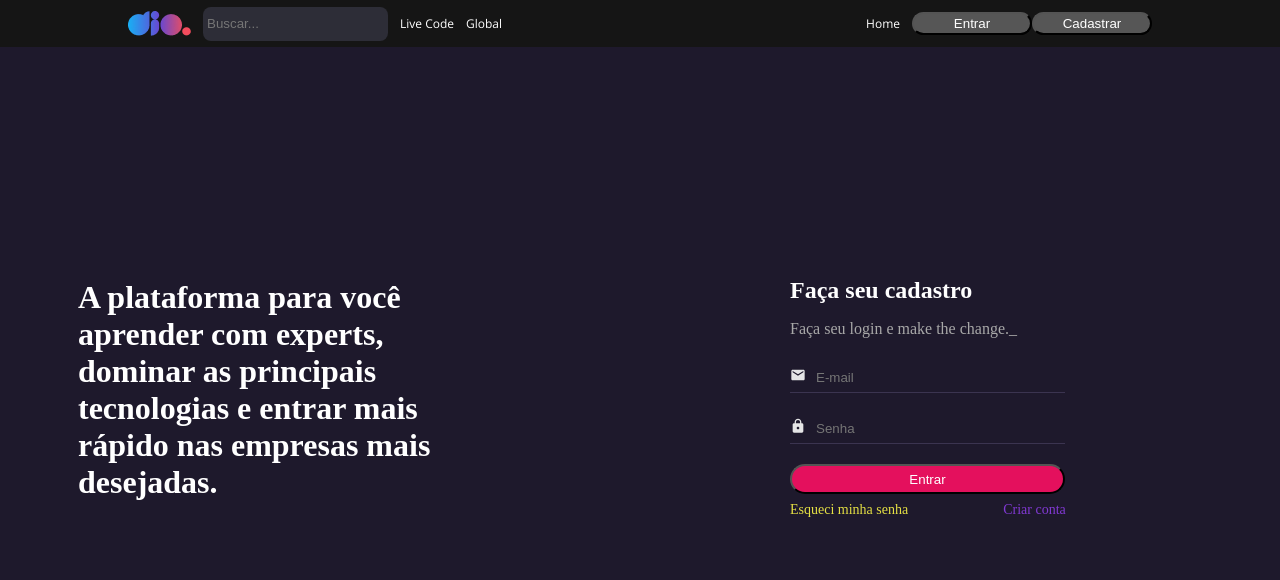
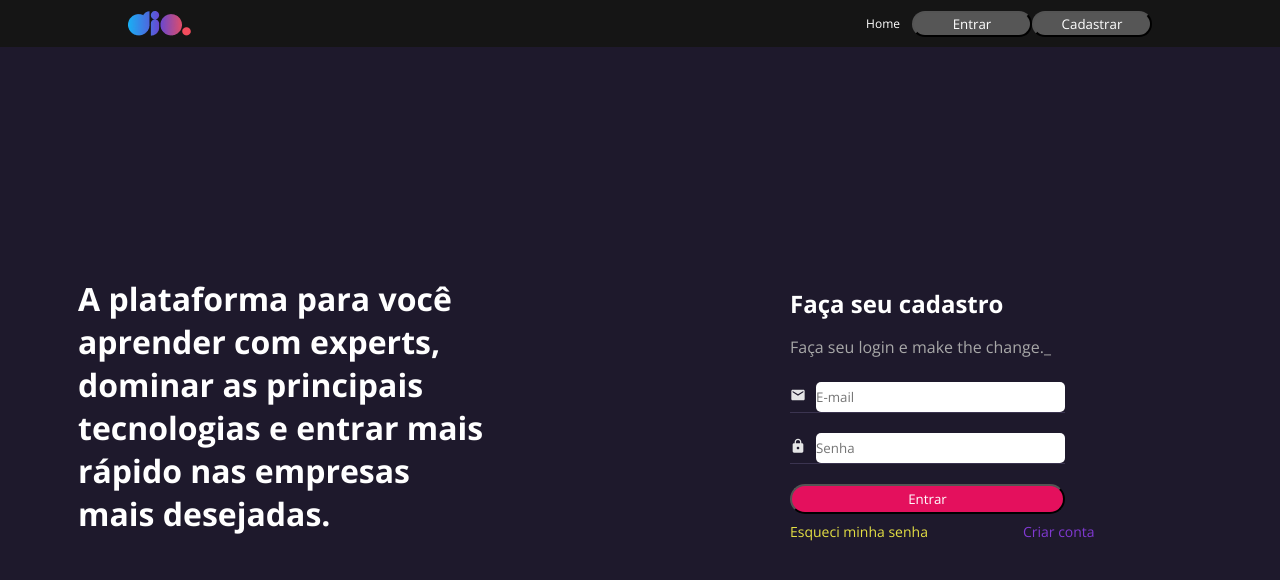
Before and after one commit to AndersonMattarDev/Dio.me-cursos, a React (Create React App) app in the folder criando_projeto_react_cli/dio/: page /login in a window 1280 px wide. Shown: the top 580 px of the page. Built offline with nearby package versions, Linux system fonts and the light colour scheme.

Commit message:
aula hooks

```diff
--- a/criando_projeto_react_cli/dio/src/App.js
+++ b/criando_projeto_react_cli/dio/src/App.js
@@ -2,6 +2,7 @@ import { BrowserRouter as Router, Routes, Route } from "react-router-dom";
 import {Home} from './pages/home';
 import { Login } from './pages/login';
 import { Feed } from './pages/feed';
+import { Teste } from "./pages/index.jsx";
 
 
 function App() {
@@ -11,6 +12,7 @@ function App() {
       <Route path="/" element={<Home />} />
       <Route path="/login" element={<Login />} />
       <Route path="/feed" element={<Feed />} />
+      <Route path="/teste" element={< Teste />} />
      </Routes>
     </Router>
   );
--- a/criando_projeto_react_cli/dio/src/components/Header/index.jsx
+++ b/criando_projeto_react_cli/dio/src/components/Header/index.jsx
@@ -9,26 +9,39 @@ import {
   Menu,
   MenuRight,
   Row,
+  UserPicture,
   Wrapper,
 } from "./styles";
 
-const Header = () => {
+const Header = ({ autenticado }) => {
   return (
     <Wrapper>
       <Container>
         <Row>
           <img src={logo} alt="Logo da DIO" />
+          {autenticado ? (
+            <>
               <BuscarInputContainer>
                 <Input placeholder="Buscar..." />
               </BuscarInputContainer>
 
               <Menu>Live Code</Menu>
               <Menu>Global</Menu>
+            </>
+          ) : null}
         </Row>
+
         <Row>
+          {autenticado ? (
+            <UserPicture src="https://avatars.githubusercontent.com/u/119048066?v=4&size=64" />
+          ) : (
+            <>
             <MenuRight href="#">Home</MenuRight>
             <Button title="Entrar" />
             <Button title="Cadastrar" />
+            </>
+          )}
+
         </Row>
       </Container>
     </Wrapper>
--- a/criando_projeto_react_cli/dio/src/components/Header/styles.js
+++ b/criando_projeto_react_cli/dio/src/components/Header/styles.js
@@ -52,7 +52,7 @@ export const BuscarInputContainer = styled.div `
 export const Menu = styled.a `
     font-family: Open Sans;
     font-style: normal;
-    font-size: 12px;
+    font-size: 18px;
     line-height: 25px;
     color: #FFFFFF;
     margin-right: 12px;
--- a/criando_projeto_react_cli/dio/src/components/Input/styles.js
+++ b/criando_projeto_react_cli/dio/src/components/Input/styles.js
@@ -16,7 +16,8 @@ export const IconContainer = styled.div `
 `
 
 export const InputText = styled.input `
-    background-color: transparent;
+    background-color: #FFFFFF;
+    border-radius: 5px;
     color: #FFFFFF;
     width: 100%;
     border: 0;
--- a/criando_projeto_react_cli/dio/src/pages/feed/index.jsx
+++ b/criando_projeto_react_cli/dio/src/pages/feed/index.jsx
@@ -9,10 +9,30 @@ import { UserInfo } from "../../components/UserInfo";
 const Feed = () => {
   return (
     <>
-      <Header />
+      <Header autenticado={true}/>
       <Container>
+
+        <Column flex={3}>
+        <Title>Feed</Title>
         <Card />
-        <UserInfo percentual={45} nome="Anderson Mattar" image="https://avatars.githubusercontent.com/u/119048066?v=4&size=64"/>
+        <Card />
+        <Card />
+        <Card />
+        <Card />
+        <Card />
+        <Card />
+        </Column>
+
+      <Column flex={1}>
+      <TitleHighLight>#RANKING 5 TOP DA SEMANA</TitleHighLight>
+      <UserInfo percentual={90} nome="Anderson Mattar" image="https://avatars.githubusercontent.com/u/119048066?v=4&size=64"/>
+      <UserInfo percentual={80} nome="Anderson Mattar" image="https://avatars.githubusercontent.com/u/119048066?v=4&size=64"/>
+      <UserInfo percentual={70} nome="Anderson Mattar" image="https://avatars.githubusercontent.com/u/119048066?v=4&size=64"/>
+      <UserInfo percentual={60} nome="Anderson Mattar" image="https://avatars.githubusercontent.com/u/119048066?v=4&size=64"/>
+      <UserInfo percentual={50} nome="Anderson Mattar" image="https://avatars.githubusercontent.com/u/119048066?v=4&size=64"/>
+      </Column>
+
+
       </Container>
     </>
   );
--- a/criando_projeto_react_cli/dio/src/pages/feed/styles .js
+++ b/criando_projeto_react_cli/dio/src/pages/feed/styles .js
@@ -17,11 +17,12 @@ export const Title = styled.h3 `
     font-style: normal;
     font-weight: 700;
     font-size: 18px;
+    line-height: 25px;
     margin-bottom: 24px;
     color: #FFFFFF;
 `
 
-export const TitleHighLight = styled.span `
+export const TitleHighLight = styled.h3 `
    font-family: Open Sans;
    font-style: normal;
    font-weight: 700;
@@ -31,7 +32,7 @@ export const TitleHighLight = styled.span `
    margin-bottom: 24px;
 `
 
-export const Column = styled.p `
+export const Column = styled.div `
     flex:${({flex})=> flex};
     padding-right: 24px;
 `
--- a/criando_projeto_react_cli/dio/src/pages/home/index.jsx
+++ b/criando_projeto_react_cli/dio/src/pages/home/index.jsx
@@ -1,3 +1,5 @@
+import { useNavigate } from "react-router-dom";
+
 
 import { Button } from "../../components/Button";
 import { Header } from "../../components/Header";
@@ -5,6 +7,13 @@ import { Container, TextContent, Title, TitleHighLight } from "./styles ";
 import BannerImage from "../../assets/Banner.png";
 
 const Home = () => {
+
+  const navigate = useNavigate();
+
+  const handleClickSignIn = () => {
+    navigate('/login')
+  }
+
   return (
     <>
       <Header />
@@ -21,7 +30,7 @@ const Home = () => {
             mundo e encare o seu novo desafio profissional, evoluindo em
             comunidade com os melhores experts.
           </TextContent>
-          <Button title="Começar Agora!" variant="secondary" onClick={() => null}/>
+          <Button title="Começar Agora!" variant="secondary" onClick={handleClickSignIn}/>
         </div>
         <div>
           <img src={BannerImage} alt="Banner" />
--- /dev/null
+++ b/criando_projeto_react_cli/dio/src/pages/index.jsx
@@ -0,0 +1,46 @@
+import { useState, useCallback } from "react";
+
+const Teste = () => {
+  const [age, setAge] = useState("Anderson");
+  const [name, setName] = useState(49);
+
+  //useMemo = referencias em variáveis(const, var, let ...).
+  //useCallback = referencia de função.
+
+  const handleChangeAge = useCallback(() => {
+    const newAge = 10 * age;    console.log('age atual', age, newAge)
+
+    setAge((prev) => (prev === 49 ? 32 : 49));
+  }, [age]);
+
+  const handleChangeName = useCallback(() => {
+
+    console.log("Alterou o nome")
+    setName((prev) => (prev === "Anderson" ? "José" : "Anderson"));
+  }, []);
+
+
+
+
+
+  console.log("Renderizou");
+
+  return (
+    <div>
+      <p>
+        Idade: {age}
+      </p>
+      <br />
+      <p>
+        Nome: {name}
+      </p>
+      <br />
+      <button onClick={handleChangeName}>Alterar Nome</button>
+      <br />
+      <br />
+      <button onClick={handleChangeAge}>Alterar Idade</button>
+    </div>
+  );
+};
+
+export { Teste };
--- a/criando_projeto_react_cli/dio/src/pages/login/index.jsx
+++ b/criando_projeto_react_cli/dio/src/pages/login/index.jsx
@@ -1,3 +1,4 @@
+import { useNavigate } from 'react-router-dom';
 import { MdEmail, MdLock } from 'react-icons/md';
 
 import { Button } from "../../components/Button";
@@ -16,6 +17,13 @@ import {
 } from "./styles";
 
 const Login = () => {
+
+  const navigate = useNavigate();
+
+  const handleClickSignIn = () => {
+    navigate('/feed')
+  }
+
   return (
     <>
       <Header />
@@ -33,7 +41,7 @@ const Login = () => {
           <form>
               <Input placeholder="E-mail" leftIcon={<MdEmail />}/>
               <Input placeholder="Senha" type="password" leftIcon={<MdLock />}/>
-              <Button title="Entrar" variant="secondary"/>
+              <Button title="Entrar" variant="secondary" onClick={handleClickSignIn} type="button"/>
           </form>
           <Row>
             <EsqueciText>Esqueci minha senha</EsqueciText>
--- a/criando_projeto_react_cli/dio/src/styles/global.js
+++ b/criando_projeto_react_cli/dio/src/styles/global.js
@@ -5,12 +5,14 @@ export const GlobalStyle = createGlobalStyle`
     *{
     margin: 0;
     padding: 0;
+    font-family: Open Sans;
 
 }
 
 body{
     background-color: #1E192C;
     color: #F1F1F1F1;
+    font-family: Open Sans;
 }
 
 
```
Also changed, not shown: criando_projeto_react_cli/dio/src/components/UserInfo/styles.js (line endings or trailing spaces), criando_projeto_react_cli/dio/src/pages/login/styles.js (line endings or trailing spaces). Lines whose indentation alone changed are shown as unchanged.
